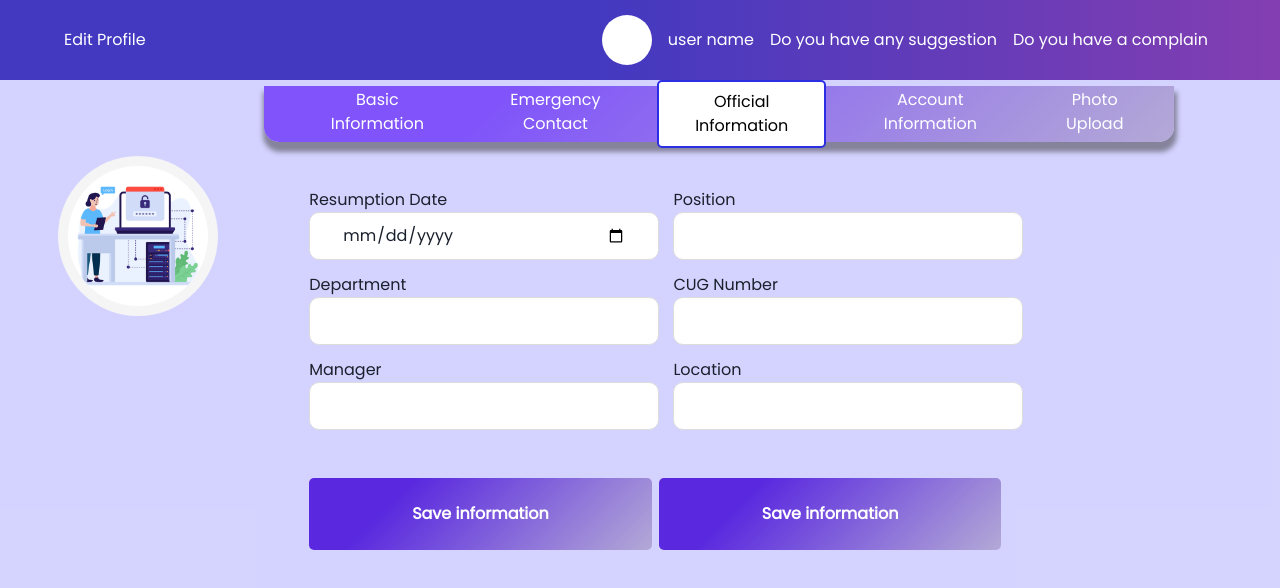
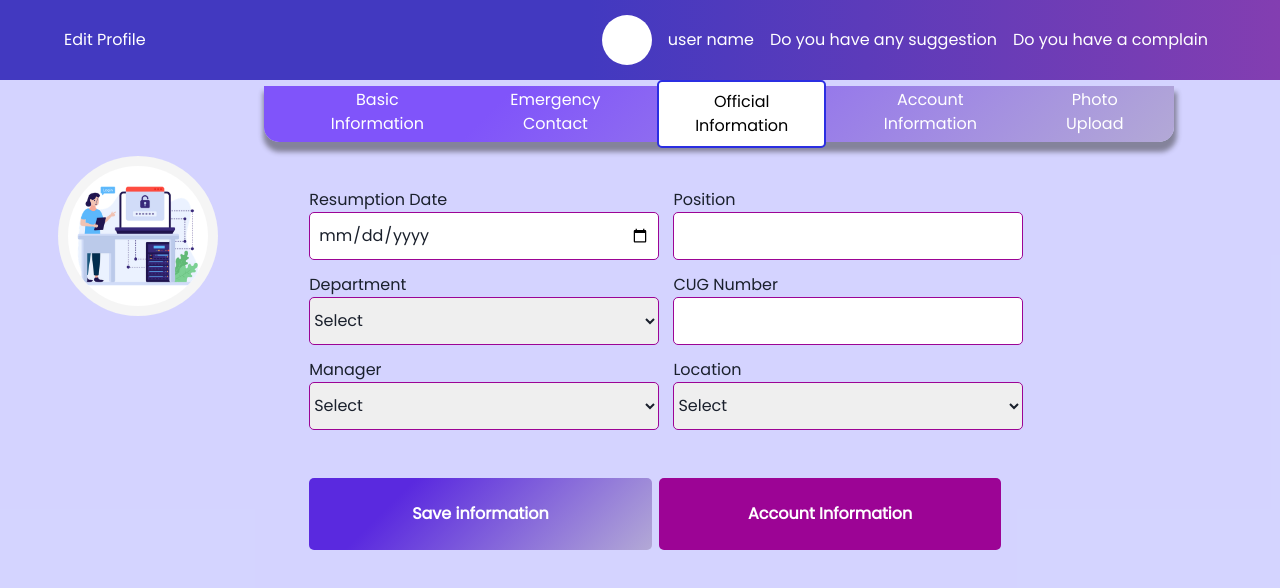
Before and after one commit to ejooremmanuel/performancePortal, a React (Create React App) app: page /edit/officailInfo in a window 1280 px wide. Shown: the top 588 px of the page. Built offline with nearby package versions, Linux system fonts and the light colour scheme.

Commit message:
button component

```diff
--- a/src/component/pictureBar_/index.jsx
+++ b/src/component/pictureBar_/index.jsx
@@ -1,6 +1,7 @@
 import React from 'react';
 import styles from "./styles.module.css"
 import logo from '../../assets/login.png'
+import ProfileImage from '../../screens/profileScreen/profileImage';
 function PictureBar() {
   return <div className={styles.pictureBar}>
             <div className={styles.imageContainer}>
--- a/src/screens/profileScreen/accountInfo.js
+++ b/src/screens/profileScreen/accountInfo.js
@@ -11,9 +11,9 @@ const AccountInfo = () => {
     const [accountName ,setAccountName ] = useState("")
     const [bvn,setBvn] = useState("")
     const [nin,setNin] = useState("")
+    const submitHandler = () =>{
 
-
-    const user = "shola"
+    }
   return <div >
         <div>
             <Header/>
@@ -22,29 +22,37 @@ const AccountInfo = () => {
                 <div className={styles.editContainer}>
                     <EditNavbar account={styles.remote} />
                     <div className={styles.formContainer}>
-                        <form>
+                        <form onSubmit={submitHandler}>
                         <div className={styles.inputContainer_}>
                       <label>Bank</label>
-                      <input type="date" value={bank} />
+                      <select
+                        onChange={(e) => setBank(e.target.value)}
+                        value={bank}
+                      >
+                      <option>Select</option>
+                        <option value="firstBank">First Bank</option>
+                        <option value="Zenith">Zenith bank
+                        </option>
+                      </select>
                     </div>
                     <div className={styles.inputContainer_}>
                       <label>Account Number</label>
-                      <input type="text" value={accountNumber} />
+                      <input type="text" value={accountNumber} onChange={(e) => setAccountNumber(e.target.value)} />
                     </div>
                     <div className={styles.inputContainer_}>
                       <label>Account Name </label>
-                      <input type="text" value={accountName } />
+                      <input type="text" value={accountName} onChange={(e) => setAccountName(e.target.value)} />
                     </div>
                     <div className={styles.inputContainer_}>
                       <label>BVN Number</label>
-                      <input type="email" value={bvn} />
+                      <input type="email" value={bvn} onChange={(e) => setBvn(e.target.value)}/>
                     </div>
                     <div className={styles.inputContainer_}>
                       <label>NIN</label>
-                      <input type="textarea" value={nin} />
+                      <input type="textarea" value={nin}  onChange={(e) => setNin(e.target.value)}/>
                     </div>
                         </form>
-                    <button className={styles.btn}>Save information</button> <Link to="/edit/profileImage"><div className={styles.btn}>Save information</div></Link>
+                        <button onClick={submitHandler} className={`${styles.btn} ${styles.lilac}`}>Save information</button> <Link to="/edit/profileImage"> <div className={`${styles.btn} ${styles.purple}`}>Photo Upload</div></Link>
                     </div>
                 </div>
             </div>
--- a/src/screens/profileScreen/basicProfileInfo.js
+++ b/src/screens/profileScreen/basicProfileInfo.js
@@ -17,6 +17,10 @@ const BasicProfileInfo = () => {
     const [address,setAddress] = useState("")
     const [bio,setBio] = useState("")
     const user = "shola"
+
+    const submitHandler = () =>{
+
+    }
   return <div >
         <div>
             <Header/>
@@ -25,49 +29,58 @@ const BasicProfileInfo = () => {
                 <div className={styles.editContainer}>
                     <EditNavbar basic={styles.remote} />
                     <div className={styles.formContainer}>
-                        <form>
+                        <form onSubmit={submitHandler}>
                         <div className={styles.inputContainer_}>
-                      <label>Firstname</label>
-                      <input type="text" value={firstName} />
+                      <label>First Name</label>
+                      <input type="text" value={firstName} onChange={(e) => setFirstName(e.target.value)}/>
                     </div>
                     <div className={styles.inputContainer_}>
-                      <label>Middlename</label>
-                      <input type="text" value={middleName} />
+                      <label>Middle Name</label>
+                      <input type="text" value={middleName} onChange={(e) => setMiddleName(e.target.value)} />
                     </div>
                     <div className={styles.inputContainer_}>
-                      <label>Lastname</label>
-                      <input type="text" value={lastName} />
+                      <label>Last Name</label>
+                      <input type="text" value={lastName} onChange={(e) => setLastName(e.target.value)} />
                     </div>
                     <div className={styles.inputContainer_}>
                       <label>Email</label>
-                      <input type="email" value={email} />
+                      <input type="email" value={email} onChange={(e) => setEmail(e.target.value)} />
                     </div>
                     <div className={styles.inputContainer_}>
                       <label>Date of Birth</label>
-                      <input type="date" value={date} />
+                      <input type="date" value={date} onChange={(e) => setDate(e.target.value)} />
                     </div>
                     <div className={styles.inputContainer_}>
                       <label>Gender</label>
-                      <input type="date" value={gender} />
+
+                      <select
+                        onChange={(e) => setGender(e.target.value)}
+                        value={gender}
+                      >
+                        <option>Select</option>
+                        <option value="Male">Male</option>
+                        <option value="Female">Female
+                        </option>
+                      </select>
                     </div>
                     <div className={styles.inputContainer_}>
                       <label>Mobile Number</label>
-                      <input type="email" value={mobile} />
+                      <input type="email" value={mobile} onChange={(e) => setMobile(e.target.value)} />
                     </div>
                     <div className={styles.inputContainer_}>
                       <label>State of Origin</label>
-                      <input type="email" value={state} />
+                      <input type="email" value={state} onChange={(e) => setState(e.target.value)} />
                     </div>
                     <div className={styles.inputContainer_}>
                       <label>Address</label>
-                      <input type="textarea" value={address} />
+                      <input type="textarea" value={address} onChange={(e) => setAddress(e.target.value)} />
                     </div>
                     <div className={styles.inputContainer_}>
-                      <label>Tell us Briefly about {user && user.firstName}</label>
-                      <input type="textarea" value={bio} />
+                      <label>Tell us Briefly about {user} </label>
+                      <textarea type="text" value={bio} onChange={(e) => setBio(e.target.value)} />
                     </div>
                         </form>
-                    <button className={styles.btn}>Save information</button> <Link to="/edit/emergencyInfo"><div className={styles.btn}>Save information</div></Link>
+                    <button onClick={submitHandler} className={`${styles.btn} ${styles.lilac}`}>Save information</button> <Link to="/edit/emergencyInfo"> <div className={`${styles.btn} ${styles.purple}`}>Emergency information</div></Link>
                     </div>
                 </div>
             </div>
--- a/src/screens/profileScreen/emergency.js
+++ b/src/screens/profileScreen/emergency.js
@@ -12,8 +12,10 @@ const EmergencyInfo = () => {
     const [emergencyContactState,setEmergencyContactState] = useState("")
     const [emergencyContactAddress,setEmergencyContactAddress] = useState("")
     const [relationship,setRelationship] = useState("")
+    const submitHandler = () =>{
 
-    const user = "shola"
+    }
+
   return <div >
         <div>
             <Header/>
@@ -22,33 +24,33 @@ const EmergencyInfo = () => {
                 <div className={styles.editContainer}>
                     <EditNavbar emergency={styles.remote} />
                     <div className={styles.formContainer}>
-                        <form>
+                        <form onSubmit={submitHandler}>
                         <div className={styles.inputContainer_}>
                       <label>Emergency Contact Name</label>
-                      <input type="text" value={emergencyContactName} />
+                      <input type="text" value={emergencyContactName} onChange={(e) => setEmergencyContactName(e.target.value)} />
                     </div>
                     <div className={styles.inputContainer_}>
-                      <label>EmergencyContactEmail</label>
-                      <input type="text" value={emergencyContactEmail} />
+                      <label>Emergency Contact Email</label>
+                      <input type="text" value={emergencyContactEmail} onChange={(e) => setEmergencyContactEmail(e.target.value)} />
                     </div>
                     <div className={styles.inputContainer_}>
                       <label>Emergency Contact Phone</label>
-                      <input type="text" value={emergencyContactPhone} />
+                      <input type="text" value={emergencyContactPhone} onChange={(e) => setEmergencyContactPhone(e.target.value)}/>
                     </div>
                     <div className={styles.inputContainer_}>
                       <label>Emergency Contact state</label>
-                      <input type="email" value={emergencyContactState} />
+                      <input type="email" value={emergencyContactState} onChange={(e) => setEmergencyContactState(e.target.value)} />
                     </div>
                     <div className={styles.inputContainer_}>
                       <label>Relationship</label>
-                      <input type="text" value={relationship} />
+                      <input type="text" value={relationship} onChange={(e) => setRelationship(e.target.value)} />
                     </div>
                     <div className={styles.inputContainer_}>
                       <label>Emergency Contact Address</label>
-                      <input type="textarea" value={emergencyContactAddress} />
+                      <textarea type="text" value={emergencyContactAddress} onChange={(e) => setEmergencyContactAddress(e.target.value)}/>
                     </div>
                         </form>
-                    <button className={styles.btn}>Save information</button><Link to="/edit/officailInfo"><div className={styles.btn}>Save information</div></Link>
+                        <button onClick={submitHandler} className={`${styles.btn} ${styles.lilac}`}>Save information</button> <Link to="/edit/officailInfo"> <div className={`${styles.btn} ${styles.purple}`}>Official Information</div></Link>
                     </div>
                 </div>
             </div>
--- a/src/screens/profileScreen/officialInfo.js
+++ b/src/screens/profileScreen/officialInfo.js
@@ -12,8 +12,9 @@ const OfficialInfo = () => {
     const [cugNumber,setCugNumber] = useState("")
     const [location,setLocation] = useState("")
     const [Manager,setManager] = useState("")
+    const submitHandler = () =>{
 
-    const user = "shola"
+    }
   return <div >
         <div>
             <Header/>
@@ -25,30 +26,50 @@ const OfficialInfo = () => {
                         <form>
                         <div className={styles.inputContainer_}>
                       <label>Resumption Date</label>
-                      <input type="date" value={resumptionDate} />
+                      <input type="date" value={resumptionDate} onChange={(e) => setResumptionDate(e.target.value)}/>
                     </div>
                     <div className={styles.inputContainer_}>
                       <label>Position</label>
-                      <input type="text" value={position} />
+                      <input type="text" value={position} onChange={(e) => setPosition(e.target.value)} />
                     </div>
                     <div className={styles.inputContainer_}>
                       <label>Department</label>
-                      <input type="text" value={department} />
+                      <select
+                        onChange={(e) => setDepartment(e.target.value)}
+                        value={department}
+                      >
+                        <option>Select</option>
+                        <option value="Male">Marketing</option>
+                        <option value="Female">Sales
+                        </option>
+                      </select>
                     </div>
                     <div className={styles.inputContainer_}>
                       <label>CUG Number</label>
-                      <input type="email" value={cugNumber} />
+                      <input type="email" value={cugNumber} onChange={(e) => setCugNumber(e.target.value)} />
                     </div>
                     <div className={styles.inputContainer_}>
                       <label>Manager</label>
-                      <input type="text" value={Manager} />
+                      <select
+                        onChange={(e) => setManager(e.target.value)}
+                        value={Manager}
+                      >
+                        <option>Select</option>
+                        <option value="Male">Lanre Onipede</option>
+                        <option value="Female">Sunday Are
+                        </option>
+                      </select>
                     </div>
                     <div className={styles.inputContainer_}>
                       <label>Location</label>
-                      <input type="textarea" value={location} />
+                      <select value={location} onChange={(e) => setLocation(e.target.value)} >
+                      <option>Select</option>
+                        <option value="Male">Lagos</option>
+                        <option value="Female">Abuja</option>
+                      </select>
                     </div>
                         </form>
-                    <button className={styles.btn}>Save information</button> <Link to="/edit/accountInfo"><div className={styles.btn}>Save information</div></Link>
+                        <button onClick={submitHandler} className={`${styles.btn} ${styles.lilac}`}>Save information</button> <Link to="/edit/accountInfo"> <div className={`${styles.btn} ${styles.purple}`}>Account Information</div></Link>
                     </div>
                 </div>
             </div>
--- a/src/screens/profileScreen/profileImage.js
+++ b/src/screens/profileScreen/profileImage.js
@@ -1,5 +1,4 @@
 import React, { useState } from 'react';
-import { Link } from 'react-router-dom';
 import Header from '../../component/header_';
 import EditNavbar from '../../component/navigation_';
 import PictureBar from '../../component/pictureBar_';
@@ -7,10 +6,9 @@ import styles from "./styles.module.css"
 
 const ProfileImage = () => {
     const [profileImage,setProfileImage] = useState("")
+    const submitHandler = () =>{
 
-
-
-    const user = "shola"
+    }
   return <div >
         <div>
             <Header/>
@@ -19,11 +17,11 @@ const ProfileImage = () => {
                 <div className={styles.editContainer}>
                     <EditNavbar photo={styles.remote} />
                     <div className={styles.formContainer}>
-                        <form>
-                        <input type="file" value={profileImage} />
+                        <form onSubmit={submitHandler}>
+                        <input type="file" value={profileImage} onChange={(e) => setProfileImage(e.target.value)} />
 
                         </form>
-                        <button className={styles.btn}>Save information</button>
+                        <button onClick={submitHandler} className={`${styles.btn} ${styles.lilac}`}>Save information</button>
                     </div>
                 </div>
             </div>
--- a/src/screens/profileScreen/styles.module.css
+++ b/src/screens/profileScreen/styles.module.css
@@ -31,13 +31,16 @@ form {
   margin-bottom: 0.5rem;
 }
 .inputContainer_ input,
+textarea,
+textarea input,
+select input,
 select {
   width: 100%;
   height: 3rem;
-  padding: 0.5rem 2rem;
+  padding: 0.5rem 0.5rem;
   display: block;
-  border: 1px solid gainsboro;
-  border-radius: 10px;
+  border: 1px solid rgb(156, 4, 149);
+  border-radius: 5px;
   outline: none;
 }
 
@@ -51,6 +54,12 @@ select {
   font-weight: bold;
   width: 47%;
   margin-right: 1%;
+}
+.purple {
+  color: #fff;
+  background-color: rgb(156, 4, 149);
+}
+.lilac {
   color: white;
   background-image: linear-gradient(315deg, #b3a9d6 0%, #5a29df 74%);
 }
```
